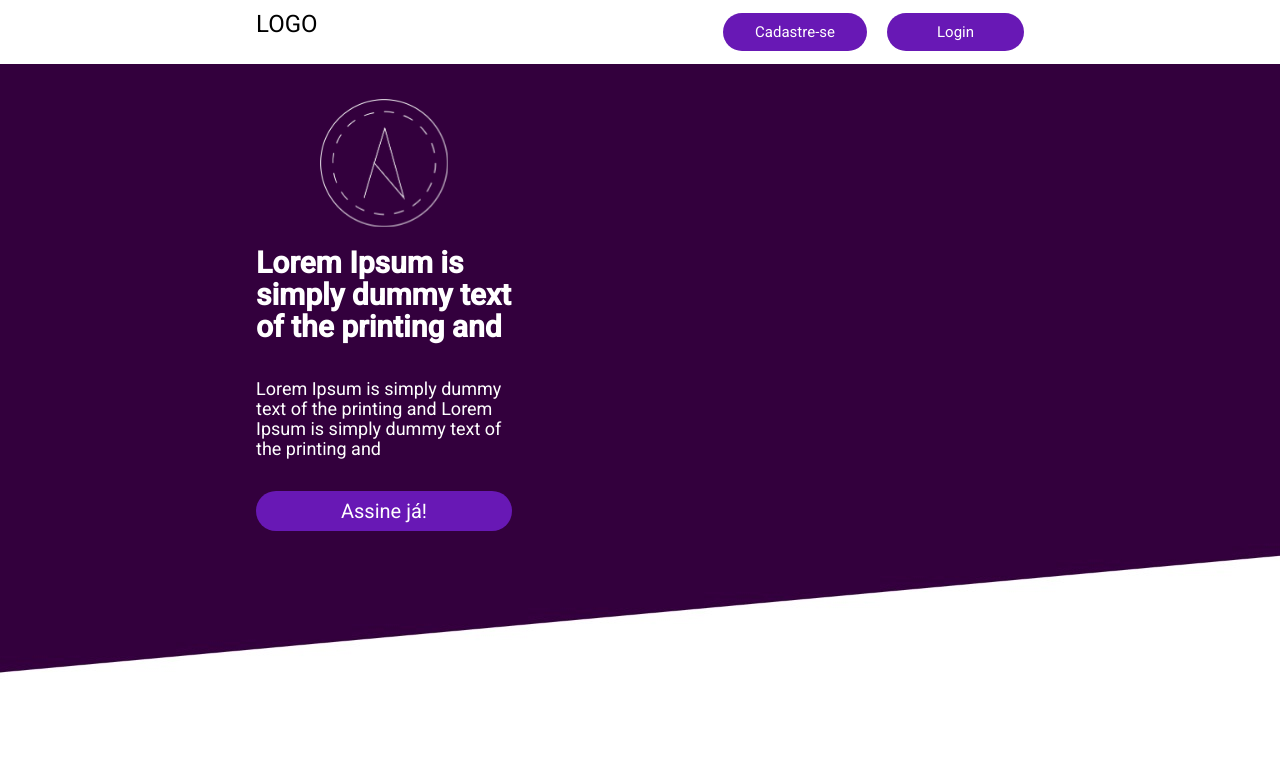
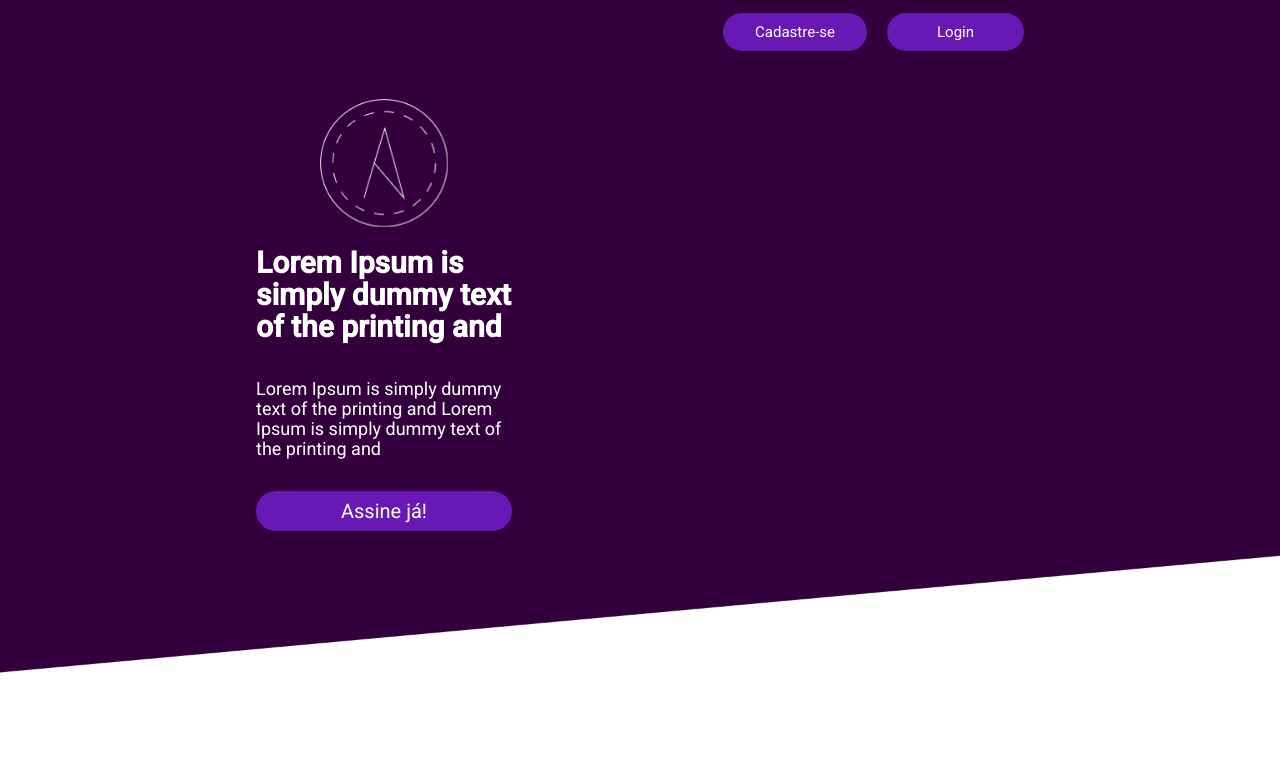
Before and after one commit to LeonardoPell/hub-interface, an Angular app: page / in a window 1280 px wide. Shown: the top 777 px of the page. Built offline with nearby package versions, Linux system fonts and the light colour scheme.

Commit message:
fix: remove logo from header

```diff
--- a/src/app/modules/header/header.component.html
+++ b/src/app/modules/header/header.component.html
@@ -1,5 +1,5 @@
 <header id="container">
-    <section id="logo"><H1>LOGO</H1></section>
+    <section id="logo"><a *ngIf="showLogo" [routerLink]="'/'"><img src="../../../assets/logo/logo4.png" alt="Logo"></a></section>
     <section id="links">
         <nav id="loginLinks">
             <a class="button registerButton" [routerLink]="'/register'">Cadastre-se</a>
--- a/src/app/modules/header/header.component.scss
+++ b/src/app/modules/header/header.component.scss
@@ -4,6 +4,7 @@ header{
     display: flex;
     align-items: center;
     justify-content: space-between;
+    background-color:  #33003d;
 }
 
 .buttonHeader{
@@ -13,3 +14,17 @@ header{
 .registerButton{
     padding: 10px 32px !important;
 }
+
+section#logo{
+    a{
+        img{
+            width: 2rem;
+        }
+    }
+}
+
+@media screen and (max-width:600px){
+    header{
+        display: none;
+    }
+}
--- a/src/app/modules/header/header.component.ts
+++ b/src/app/modules/header/header.component.ts
@@ -1,4 +1,4 @@
-import { Component, OnInit } from '@angular/core';
+import { Component, Input, OnInit } from '@angular/core';
 
 @Component({
   selector: 'app-header',
@@ -10,6 +10,8 @@ import { Component, OnInit } from '@angular/core';
 })
 export class HeaderComponent implements OnInit {
 
+  @Input() showLogo: boolean = false;
+
   constructor() { }
 
   ngOnInit(): void {
```
